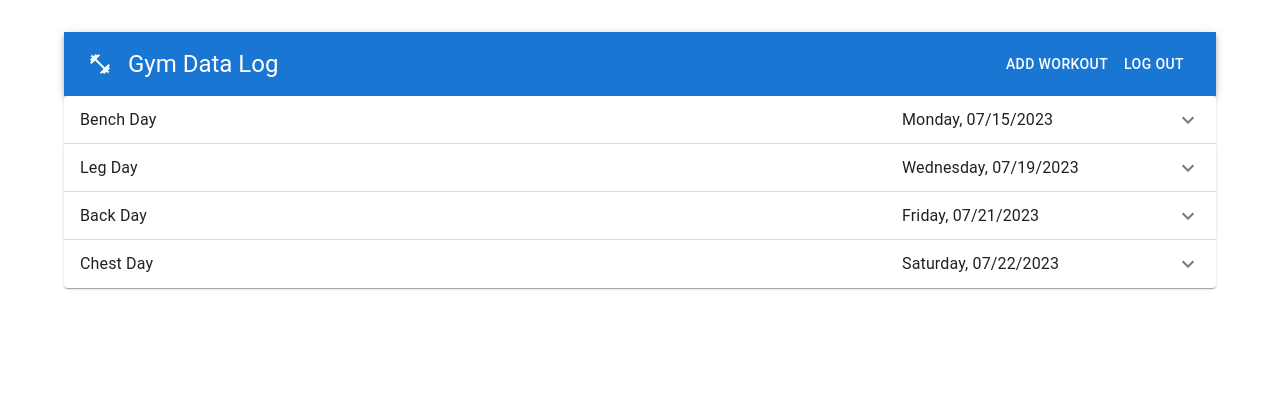
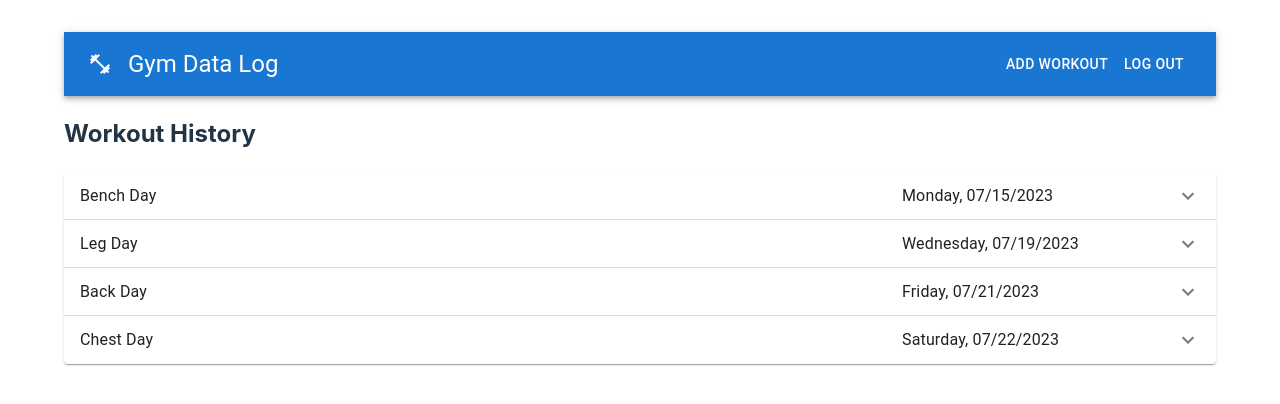
Before and after one commit to kyleanicholson/gym-data-log, a React (Vite) app: page / in a window 1280 px wide. Shown: the top 404 px of the page. Built offline with nearby package versions, Linux system fonts and the light colour scheme.

Commit message:
Rename heading

```diff
--- a/src/components/Workouts.jsx
+++ b/src/components/Workouts.jsx
@@ -8,6 +8,7 @@ const Workouts = ({ workouts, onDelete }) => {
   return (
 
     <>
+    <h2>Workout History</h2>
       {workouts.map((workout) => (
 
         <Workout key={workout.objectID} workout={workout} onDelete={onDelete} />
```
